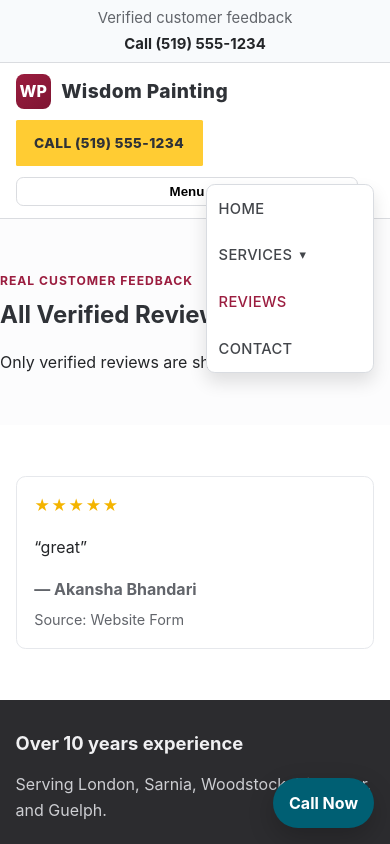
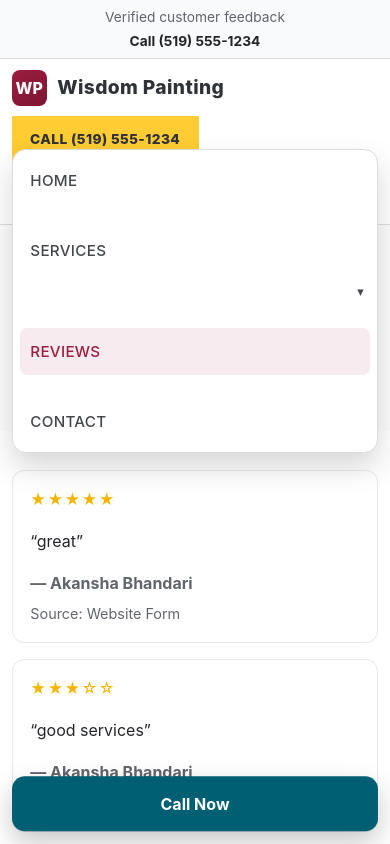
Before and after one commit to AkanshaBhandariMCA/Wisdom-Painting, a website: page reviews.html in a window 390 px wide. Both pictures are taken after a click on the button "Menu". Shown: the top 844 px of the page. Drawn offline with Linux system fonts and the light colour scheme; no server answers.

Commit message:
Update reviews data, enhance navigation functionality, and improve styles for better user experience

```diff
--- a/data/reviews.json
+++ b/data/reviews.json
@@ -10,6 +10,28 @@
       "location": "",
       "source": "Website Form",
       "submittedAt": "2026-10-04T19:55:08.593Z"
+    },
+    {
+      "id": "r-1791147778933",
+      "verified": true,
+      "name": "Akansha Bhandari",
+      "email": "akanshab652@gmail.com",
+      "rating": 3,
+      "message": "good services",
+      "location": "",
+      "source": "Website Form",
+      "submittedAt": "2026-10-04T21:02:58.933Z"
+    },
+    {
+      "id": "r-1791147797879",
+      "verified": true,
+      "name": "Akansha Bhandari",
+      "email": "akanshab751@gmail.com",
+      "rating": 5,
+      "message": "excleemnt",
+      "location": "",
+      "source": "Website Form",
+      "submittedAt": "2026-10-04T21:03:17.879Z"
     }
   ]
 }
--- a/script.js
+++ b/script.js
@@ -165,6 +165,23 @@
   menuButton.addEventListener('click', () => {
     const isOpen = nav.classList.toggle('open');
     menuButton.setAttribute('aria-expanded', String(isOpen));
+    document.body.classList.toggle('nav-open', isOpen);
+  });
+
+  nav.querySelectorAll('a').forEach((link) => {
+    link.addEventListener('click', () => {
+      nav.classList.remove('open');
+      menuButton.setAttribute('aria-expanded', 'false');
+      document.body.classList.remove('nav-open');
+    });
+  });
+
+  document.addEventListener('keydown', (event) => {
+    if (event.key === 'Escape') {
+      nav.classList.remove('open');
+      menuButton.setAttribute('aria-expanded', 'false');
+      document.body.classList.remove('nav-open');
+    }
   });
 }
 
@@ -195,6 +212,16 @@
 document.addEventListener('click', (event) => {
   if (!(event.target instanceof Node)) {
     return;
+  }
+
+  if (menuButton && nav) {
+    const clickedMenuButton = menuButton.contains(event.target);
+    const clickedNav = nav.contains(event.target);
+    if (!clickedMenuButton && !clickedNav) {
+      nav.classList.remove('open');
+      menuButton.setAttribute('aria-expanded', 'false');
+      document.body.classList.remove('nav-open');
+    }
   }
 
   document.querySelectorAll('.has-submenu').forEach((item) => {
@@ -228,8 +255,9 @@
     }
   );
 
-  revealTargets.forEach((target) => {
+  revealTargets.forEach((target, index) => {
     target.classList.add('reveal');
+    target.style.setProperty('--reveal-delay', `${Math.min(index * 70, 350)}ms`);
     observer.observe(target);
   });
 }
--- a/styles.css
+++ b/styles.css
@@ -10,6 +10,8 @@
   --accent-strong: #7e1532;
   --warm: #f7f4ec;
   --footer: #2c2c2f;
+  --motion-standard: 240ms;
+  --motion-slow: 480ms;
 }
 
 * {
@@ -85,6 +87,7 @@
   position: sticky;
   top: 0;
   z-index: 100;
+  backdrop-filter: saturate(160%) blur(10px);
 }
 
 .header-inner {
@@ -100,6 +103,11 @@
   align-items: center;
   gap: 0.65rem;
   text-decoration: none;
+  transition: transform var(--motion-standard) ease;
+}
+
+.logo:hover {
+  transform: translateY(-1px);
 }
 
 .logo-mark {
@@ -131,11 +139,14 @@
   padding: 0.75rem 1.15rem;
   border-radius: 0.1rem;
   white-space: nowrap;
+  transition: transform var(--motion-standard) ease, box-shadow var(--motion-standard) ease;
 }
 
 .call-pill:hover {
   background: #f2be17;
   color: #2f3237;
+  transform: translateY(-2px);
+  box-shadow: 0 12px 20px rgba(0, 0, 0, 0.13);
 }
 
 .nav {
@@ -215,6 +226,13 @@
   background: #fff;
   padding: 0.4rem 0.75rem;
   font-weight: 700;
+  transition: background-color var(--motion-standard) ease, border-color var(--motion-standard) ease, color var(--motion-standard) ease;
+}
+
+.menu-toggle[aria-expanded='true'] {
+  background: var(--accent);
+  color: #fff;
+  border-color: var(--accent);
 }
 
 .hero {
@@ -226,6 +244,8 @@
     radial-gradient(circle at 18% 20%, rgba(255, 255, 255, 0.28), rgba(255, 255, 255, 0) 45%),
     linear-gradient(130deg, #6ca2c8, #4e8ab6 45%, #2f6d99);
   color: #ffffff;
+  background-size: 120% 120%, auto, auto;
+  animation: heroGradientShift 14s ease-in-out infinite alternate;
 }
 
 .hero-inner {
@@ -242,6 +262,8 @@
   font-size: 0.9rem;
   letter-spacing: 0.12em;
   margin-bottom: 1rem;
+  border: 1px solid rgba(255, 255, 255, 0.25);
+  backdrop-filter: blur(2px);
 }
 
 h1,
@@ -719,7 +741,7 @@
 .reveal {
   opacity: 0;
   transform: translateY(22px);
-  transition: opacity 600ms ease, transform 600ms ease;
+  transition: opacity 600ms ease var(--reveal-delay, 0ms), transform 600ms ease var(--reveal-delay, 0ms);
 }
 
 .reveal.in-view {
@@ -842,6 +864,30 @@
   border-radius: 999px;
   padding: 0.73rem 1rem;
   box-shadow: 0 10px 26px rgba(0, 0, 0, 0.21);
+  animation: floatingCallPulse 2.8s ease-in-out infinite;
+}
+
+@keyframes heroGradientShift {
+  from {
+    background-position: 0% 50%, center, center;
+  }
+
+  to {
+    background-position: 100% 50%, center, center;
+  }
+}
+
+@keyframes floatingCallPulse {
+  0%,
+  100% {
+    transform: translateY(0);
+    box-shadow: 0 10px 26px rgba(0, 0, 0, 0.21);
+  }
+
+  50% {
+    transform: translateY(-3px);
+    box-shadow: 0 14px 28px rgba(0, 0, 0, 0.25);
+  }
 }
 
 @media (max-width: 960px) {
@@ -870,6 +916,18 @@
 }
 
 @media (max-width: 760px) {
+  .container {
+    width: min(1120px, 94%);
+  }
+
+  body.nav-open {
+    overflow: hidden;
+  }
+
+  .site-header {
+    position: sticky;
+  }
+
   .header-inner {
     grid-template-columns: 1fr auto;
     row-gap: 0.65rem;
@@ -883,25 +941,53 @@
 
   .menu-toggle {
     display: inline-block;
+    min-height: 2.5rem;
+    min-width: 4.5rem;
   }
 
   .nav {
-    display: none;
-    position: absolute;
-    top: 7.6rem;
-    right: 4%;
+    display: flex;
+    position: fixed;
+    top: 5.6rem;
+    right: 3%;
+    left: 3%;
     background: #fff;
     border: 1px solid #d9dce1;
-    border-radius: 0.55rem;
-    box-shadow: 0 9px 18px rgba(0, 0, 0, 0.12);
+    border-radius: 0.85rem;
+    box-shadow: 0 14px 30px rgba(0, 0, 0, 0.16);
     flex-direction: column;
     align-items: flex-start;
-    padding: 0.7rem;
+    padding: 0.45rem;
     min-width: 10.5rem;
+    max-height: calc(100vh - 6.4rem);
+    overflow-y: auto;
+    opacity: 0;
+    visibility: hidden;
+    transform: translateY(-10px) scale(0.98);
+    pointer-events: none;
+    transition: opacity var(--motion-standard) ease, transform var(--motion-standard) ease, visibility var(--motion-standard) ease;
   }
 
   .nav.open {
-    display: flex;
+    opacity: 1;
+    visibility: visible;
+    transform: translateY(0) scale(1);
+    pointer-events: auto;
+  }
+
+  .nav > a,
+  .nav .nav-item > a {
+    width: 100%;
+    padding: 0.7rem 0.65rem;
+    border-radius: 0.45rem;
+    font-size: 0.95rem;
+  }
+
+  .nav > a:hover,
+  .nav .nav-item > a:hover,
+  .nav > a.active,
+  .nav .nav-item > a.active {
+    background: #f7ebef;
   }
 
   .nav-item {
@@ -909,6 +995,13 @@
     display: flex;
     flex-wrap: wrap;
     gap: 0.35rem;
+    align-items: center;
+  }
+
+  .submenu-toggle {
+    margin-left: auto;
+    padding: 0.4rem;
+    border-radius: 0.35rem;
   }
 
   .submenu {
@@ -917,10 +1010,38 @@
     border-radius: 0.45rem;
     margin-top: 0.2rem;
     box-shadow: none;
+    border-style: dashed;
+    background: #fcfcfd;
+  }
+
+  .submenu a {
+    padding: 0.58rem 0.5rem;
   }
 
   .hero {
     min-height: 55vh;
+  }
+
+  .hero-inner {
+    padding: 2.7rem 0;
+  }
+
+  .hero-badge {
+    font-size: 0.78rem;
+    letter-spacing: 0.1em;
+  }
+
+  .hero-cta {
+    gap: 0.6rem;
+  }
+
+  .hero-cta .btn {
+    width: 100%;
+    text-align: center;
+  }
+
+  .section {
+    padding: 2.4rem 0;
   }
 
   .feature-grid,
@@ -940,6 +1061,7 @@
   .portfolio-heading {
     flex-direction: column;
     align-items: flex-start;
+    padding: 0.8rem 0.8rem;
   }
 
   .feature-item + .feature-item {
@@ -953,4 +1075,61 @@
     gap: 0.1rem;
     padding: 0.35rem 0;
   }
+
+  .top-call,
+  .top-call a {
+    font-size: 0.86rem;
+  }
+
+  .card,
+  .review-card,
+  .showcase-tile,
+  .ba-card {
+    border-radius: 0.75rem;
+  }
+
+  .review-slider {
+    gap: 0.4rem;
+  }
+
+  .review-slider-btn {
+    width: 2.35rem;
+    height: 2.35rem;
+  }
+
+  .floating-call {
+    right: 0.75rem;
+    left: 0.75rem;
+    bottom: 0.75rem;
+    text-align: center;
+    border-radius: 0.8rem;
+    padding: 0.88rem 1rem;
+  }
 }
+
+@media (hover: none) {
+  .btn:hover,
+  .card:hover,
+  .review-card:hover,
+  .showcase-tile:hover,
+  .ba-card:hover,
+  .call-pill:hover,
+  .logo:hover {
+    transform: none;
+    box-shadow: none;
+  }
+}
+
+@media (prefers-reduced-motion: reduce) {
+  html {
+    scroll-behavior: auto;
+  }
+
+  *,
+  *::before,
+  *::after {
+    animation: none !important;
+    transition-duration: 1ms !important;
+    transition-delay: 0ms !important;
+  }
+}
--- a/wrangler.toml
+++ b/wrangler.toml
@@ -4,3 +4,7 @@
 [assets]
 directory = "."
 exclude = ["node_modules/**", ".git/**", ".github/**", ".vscode/**", "*.log", "scripts/**", ".DS_Store", "**/.DS_Store"]
+
+[[kv_namespaces]]
+binding = "REVIEWS_KV"
+id = "06f3ba3e8150469c8bd7fdd492948904"
```
